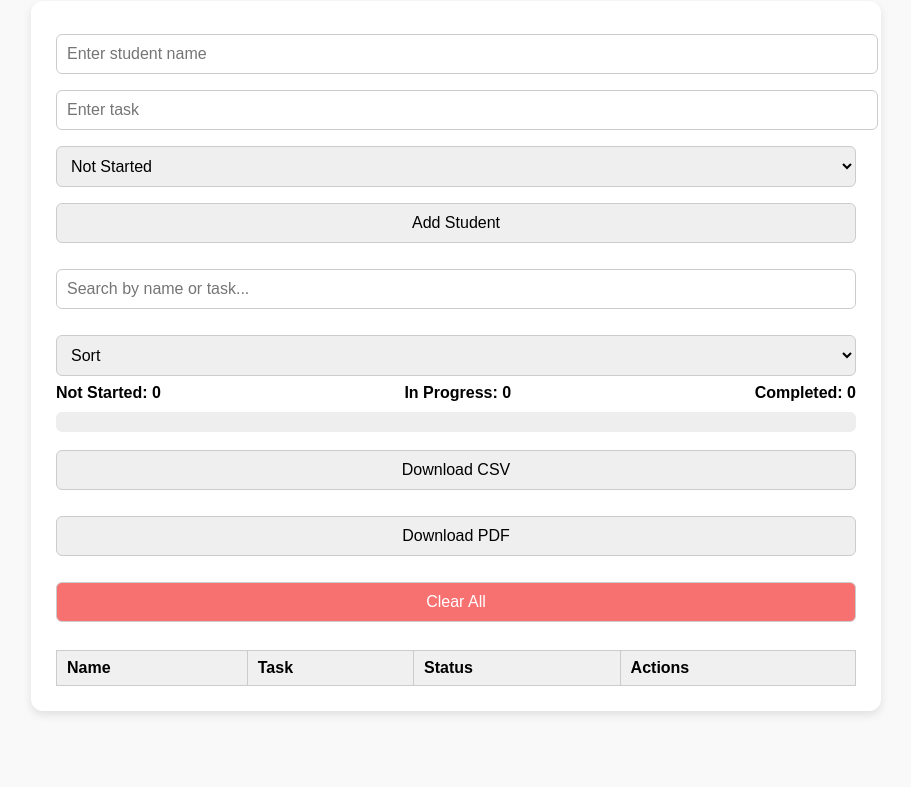
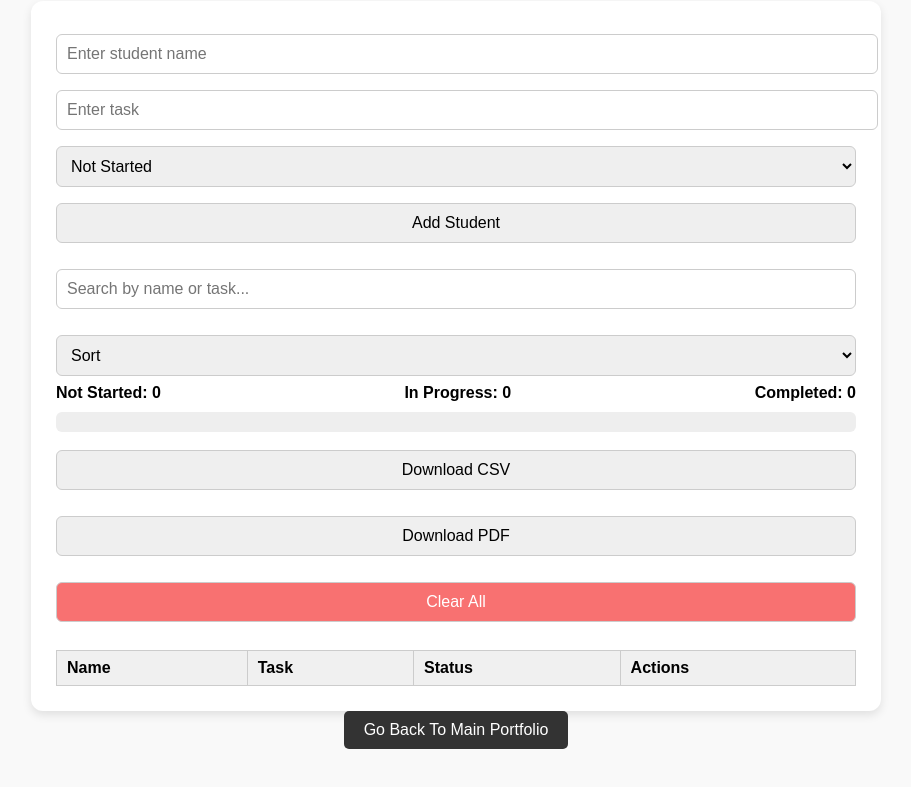
Before and after one commit to monkey9-Cyber-cat-Spidy/demo-portfolio-by-mani, a plain HTML site: page student-tracker.html in a window 1280 px wide. Shown: the part 107-894 px from the top of the page, without its empty margins (184-1095 px from the left). Before the commit the page ends 846 px from the top, so only its background shows below. Drawn offline with nearby package versions, Linux system fonts and the light colour scheme.

Commit message:
Update student-tracker.html

```diff
--- a/student-tracker.html
+++ b/student-tracker.html
@@ -123,7 +123,11 @@ th {
 </table>
 <div id="paginationControls" class="pagination"></div>
 
-  </div>  <script>
+  </div>
+<div style="text-align: center; margin-bottom: 40px;">
+  <a href="https://demo-portfolio-by-mani.vercel.app/" style="display: inline-block; background: #333; color: white; padding: 10px 20px; border-radius: 5px; text-decoration: none;">Go Back To Main Portfolio</a>
+</div>
+<script>
     let students = [];
     let currentPage = 1;
     const perPage = 5;
@@ -457,5 +461,6 @@ dropdown.style.display = "block";
       renderStudents();
     });
 
-  </script></body>
+  </script>
+</body>
 </html>
```
